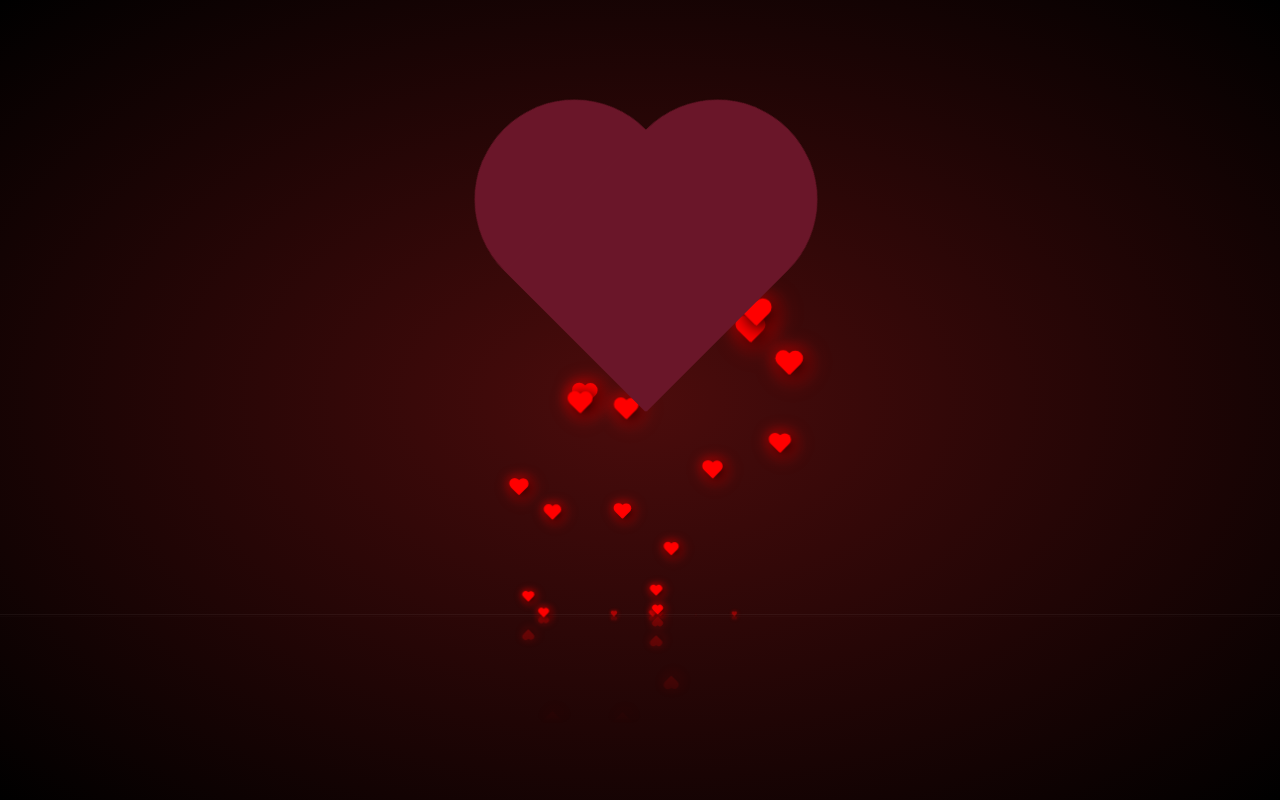
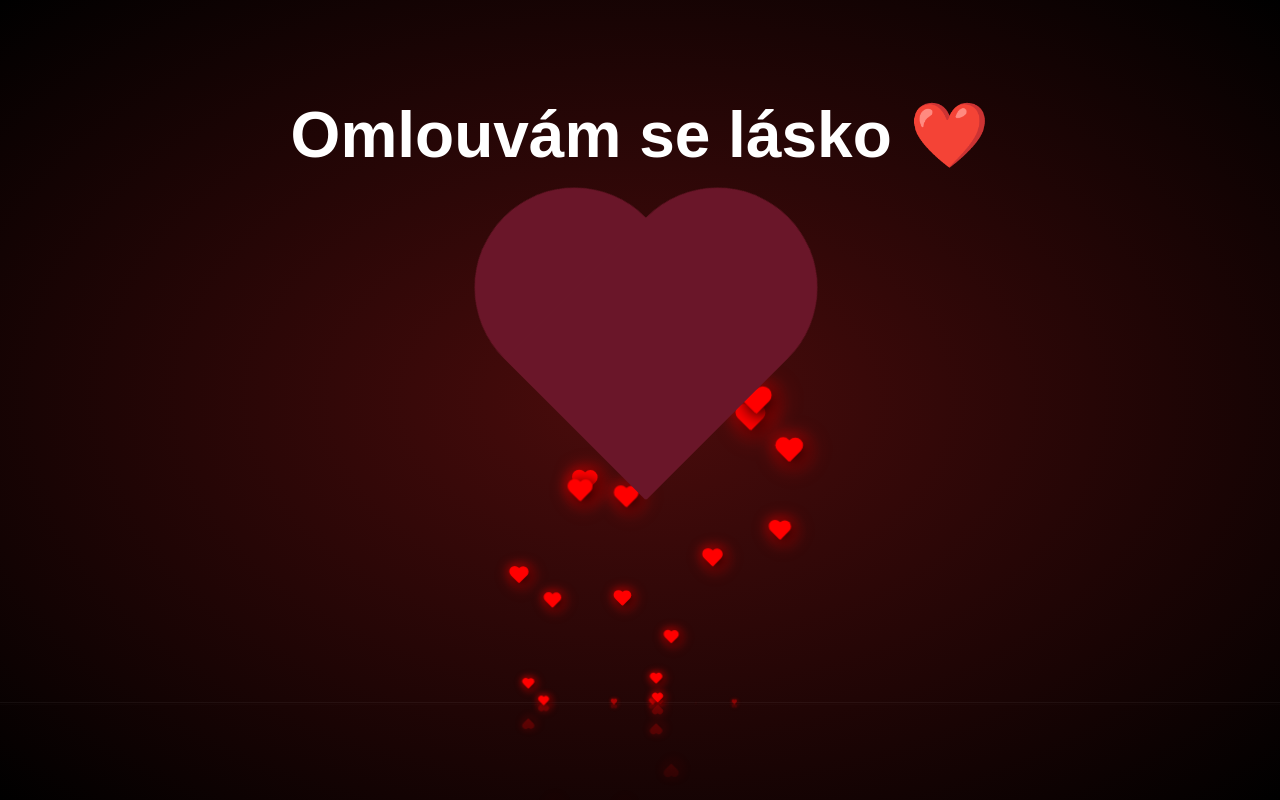
Before and after one commit to MartinKoudela/apology_for_lili, a website: page index.html in a window 1280 px wide. Drawn offline with Linux system fonts and the light colour scheme.

Commit message:
apology ver.

```diff
--- a/index.html
+++ b/index.html
@@ -5,11 +5,12 @@
     <meta name="viewport"
           content="width=device-width, initial-scale=1.0">
     <meta http-equiv="X-UA-Compatible" content="ie=edge">
-    <title>❤️</title>
+    <title>Omlouvám se lásko ❤️</title>
     <link rel="stylesheet" href="style.css">
     <link rel="icon" href="favicon.png">
 </head>
 <body>
+<h1>Omlouvám se lásko ❤️</h1>
 
 <div class="container">
     <div class="heart"></div>
```
